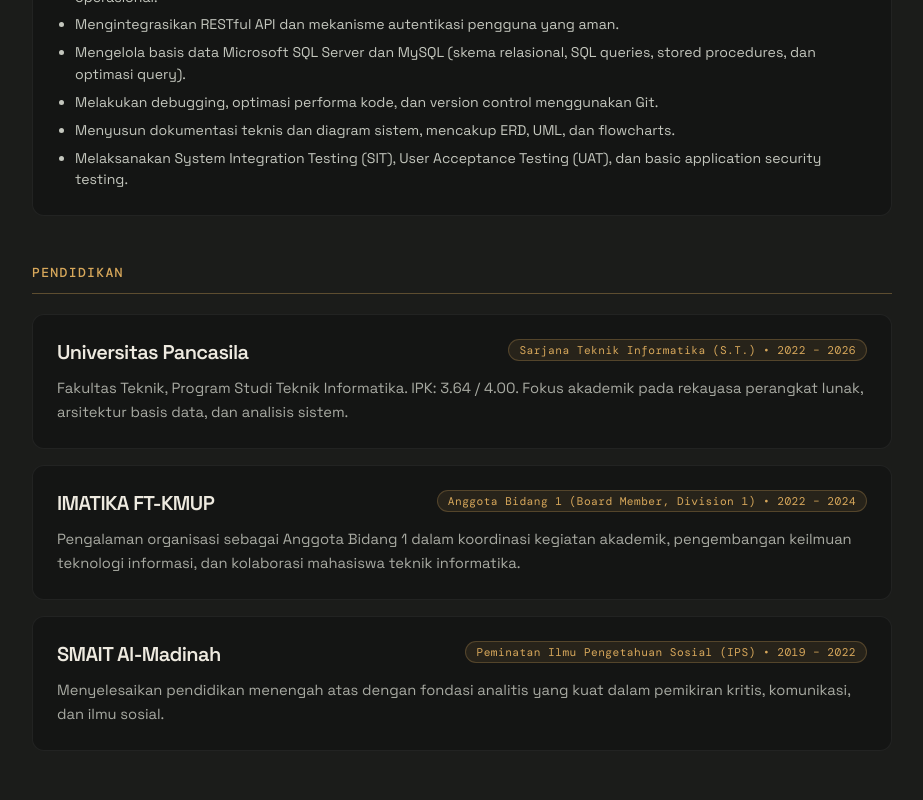
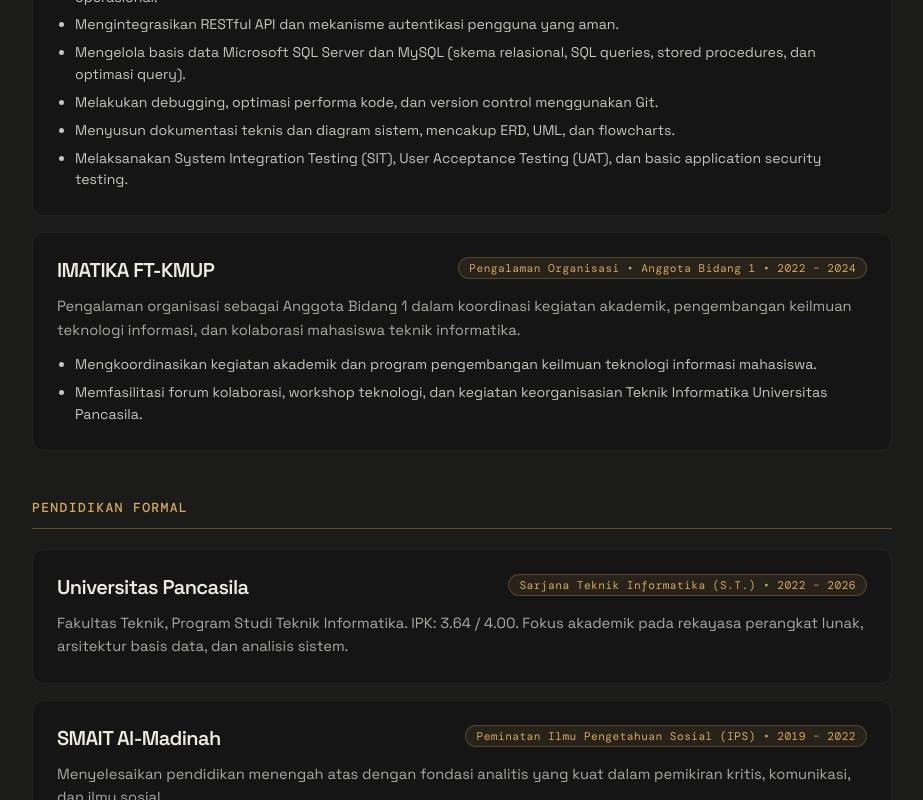
Before and after one commit to akhmadrizaldy74/portofolio_akhmad, a Next.js app: page / in a window 1280 px wide. Shown: the part 7125-7925 px from the top of the page, without its empty margins (276-1199 px from the left). Built offline with nearby package versions, Linux system fonts and the light colour scheme; a web font is replaced by a local one.

Commit message:
refactor: move IMATIKA FT-KMUP from education to experience section

```diff
--- a/src/pages/index.js
+++ b/src/pages/index.js
@@ -236,6 +236,24 @@ const timeline = [
     ],
   },
 
+  {
+    typeId: 'Pengalaman',
+    typeEn: 'Experience',
+    title: 'IMATIKA FT-KMUP',
+    metaId: 'Pengalaman Organisasi • Anggota Bidang 1 • 2022 – 2024',
+    metaEn: 'Organizational Experience • Board Member, Division 1 • 2022 – 2024',
+    textId: 'Pengalaman organisasi sebagai Anggota Bidang 1 dalam koordinasi kegiatan akademik, pengembangan keilmuan teknologi informasi, dan kolaborasi mahasiswa teknik informatika.',
+    textEn: 'Active board member in Division 1, coordinating academic activities, IT knowledge-sharing initiatives, and departmental engineering student programs.',
+    responsibilitiesId: [
+      'Mengkoordinasikan kegiatan akademik dan program pengembangan keilmuan teknologi informasi mahasiswa.',
+      'Memfasilitasi forum kolaborasi, workshop teknologi, dan kegiatan keorganisasian Teknik Informatika Universitas Pancasila.',
+    ],
+    responsibilitiesEn: [
+      'Coordinated academic initiatives and IT knowledge-sharing programs for engineering students.',
+      'Facilitated collaborative student forums, technical workshops, and departmental organizational programs at Universitas Pancasila.',
+    ],
+  },
+
   // EDUCATION
   {
     typeId: 'Pendidikan',
@@ -245,15 +263,6 @@ const timeline = [
     metaEn: 'Bachelor of Informatics Engineering (S.T.) • 2022 – 2026',
     textId: 'Fakultas Teknik, Program Studi Teknik Informatika. IPK: 3.64 / 4.00. Fokus akademik pada rekayasa perangkat lunak, arsitektur basis data, dan analisis sistem.',
     textEn: 'Faculty of Engineering, Informatics Engineering. GPA: 3.64 / 4.00. Academic focus on software engineering, database architectures, and systems analysis.',
-  },
-  {
-    typeId: 'Pendidikan',
-    typeEn: 'Education',
-    title: 'IMATIKA FT-KMUP',
-    metaId: 'Anggota Bidang 1 (Board Member, Division 1) • 2022 – 2024',
-    metaEn: 'Board Member, Division 1 • 2022 – 2024',
-    textId: 'Pengalaman organisasi sebagai Anggota Bidang 1 dalam koordinasi kegiatan akademik, pengembangan keilmuan teknologi informasi, dan kolaborasi mahasiswa teknik informatika.',
-    textEn: 'Active board member in Division 1, coordinating academic activities, IT knowledge-sharing initiatives, and departmental engineering student programs.',
   },
   {
     typeId: 'Pendidikan',
@@ -377,8 +386,8 @@ const timeline = [
 ]
 
 const timelineGroups = [
-  { key: 'experience', labelId: 'Pengalaman Kerja', labelEn: 'Work Experience', types: ['Pengalaman', 'Experience'] },
-  { key: 'education', labelId: 'Pendidikan', labelEn: 'Education', types: ['Pendidikan', 'Education'] },
+  { key: 'experience', labelId: 'Pengalaman Kerja & Organisasi', labelEn: 'Professional & Organizational Experience', types: ['Pengalaman', 'Experience'] },
+  { key: 'education', labelId: 'Pendidikan Formal', labelEn: 'Formal Education', types: ['Pendidikan', 'Education'] },
   { key: 'certificate', labelId: 'Sertifikasi & Pelatihan', labelEn: 'Certification & Training', types: ['Sertifikasi dan Pelatihan', 'Certification and Training'] },
 ]
 
```
